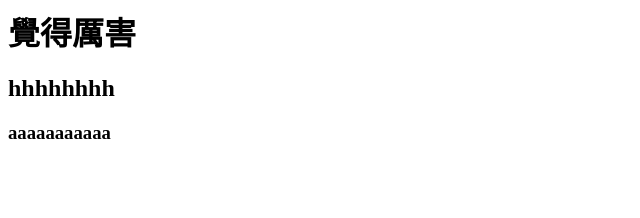
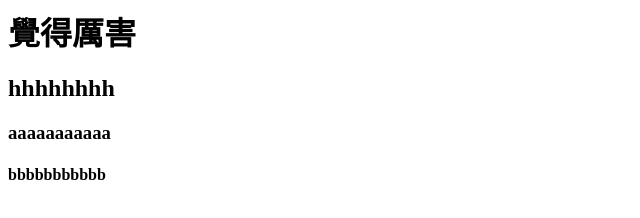
Before and after one commit to lau1943x/lau1943x.github.io, a plain HTML site: page index.html in a window 1280 px wide. Shown: the whole page, without its empty margins (0-640 px from the left). Drawn offline with Linux system fonts and the light colour scheme.

Commit message:
Update index.html

```diff
--- a/index.html
+++ b/index.html
@@ -7,5 +7,6 @@
     <h1>覺得厲害</h1>
 	<h2>hhhhhhhh</h2>
   <h3>aaaaaaaaaaa</h3>
+  <h4>bbbbbbbbbbb</h4>
   </body>
 </html>
```
